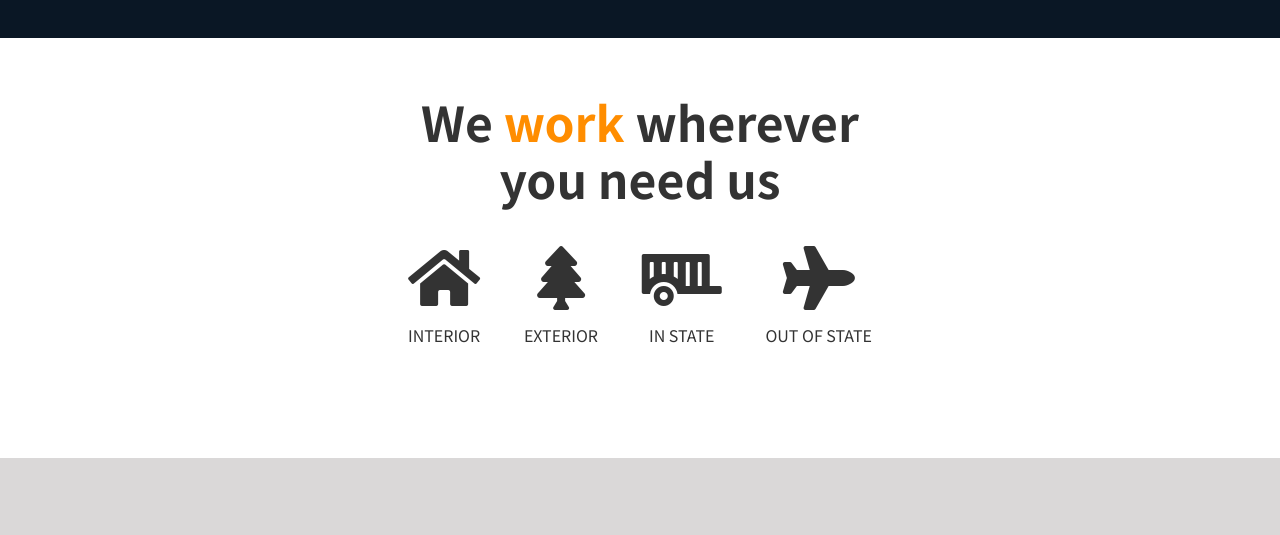
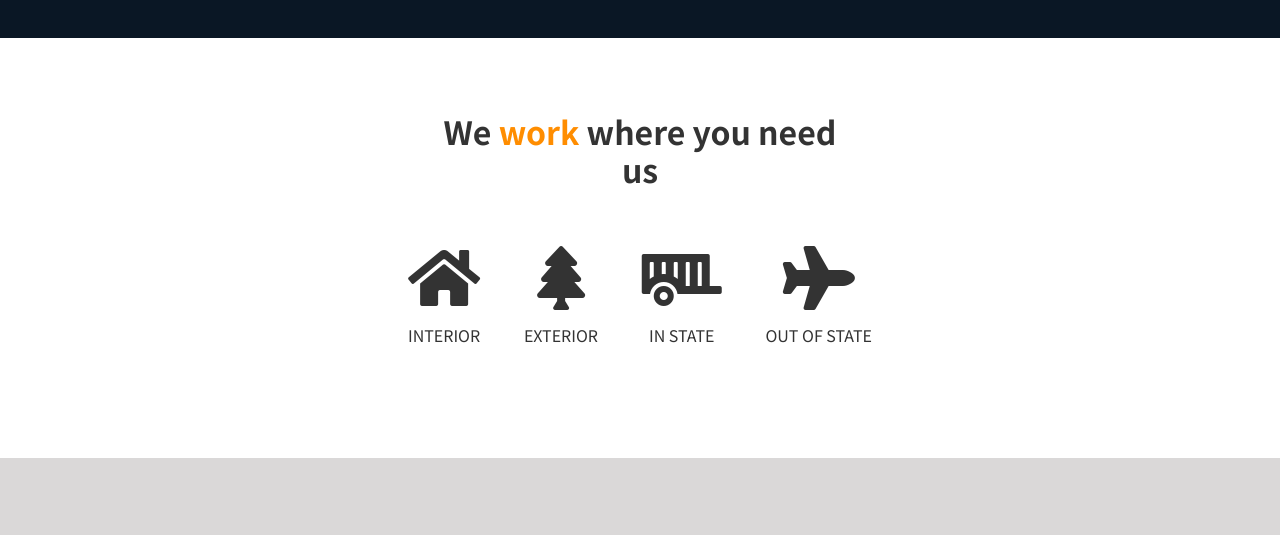
Before and after one commit to Carloski/homecore, a plain HTML site: page index.html in a window 1280 px wide. Shown: the part 1277-1812 px from the top of the page. Drawn offline with Linux system fonts and the light colour scheme.

Commit message:
Changed Section 3 Title font size

```diff
--- a/css/index.css
+++ b/css/index.css
@@ -60,8 +60,8 @@ BODY SECTIONS
 }
 
 #section-3 h3{
-  font-size: 3rem;
-  padding: 0;
+  font-size: 2rem;
+  padding: 1em;
 }
 
 .icon {
--- a/index.html
+++ b/index.html
@@ -92,7 +92,7 @@
 
         <section id="section-3" class="text-center">
             <div class="container">
-                <h3>We <span>work</span> wherever you need us</h3>
+                <h3>We <span>work</span> where you need us</h3>
                 <div class="icons flex">
                     <div class="icon flex">
                         <i class="fas fa-home fa-4x"></i>
```
